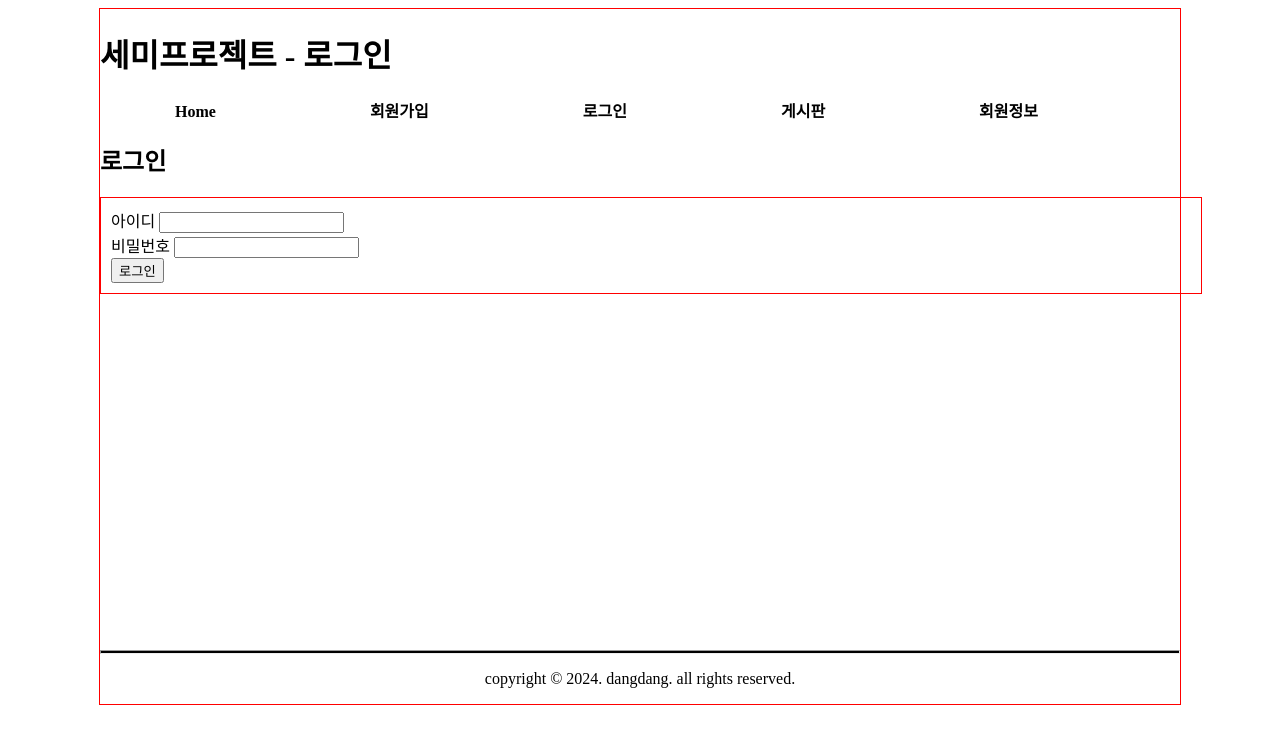
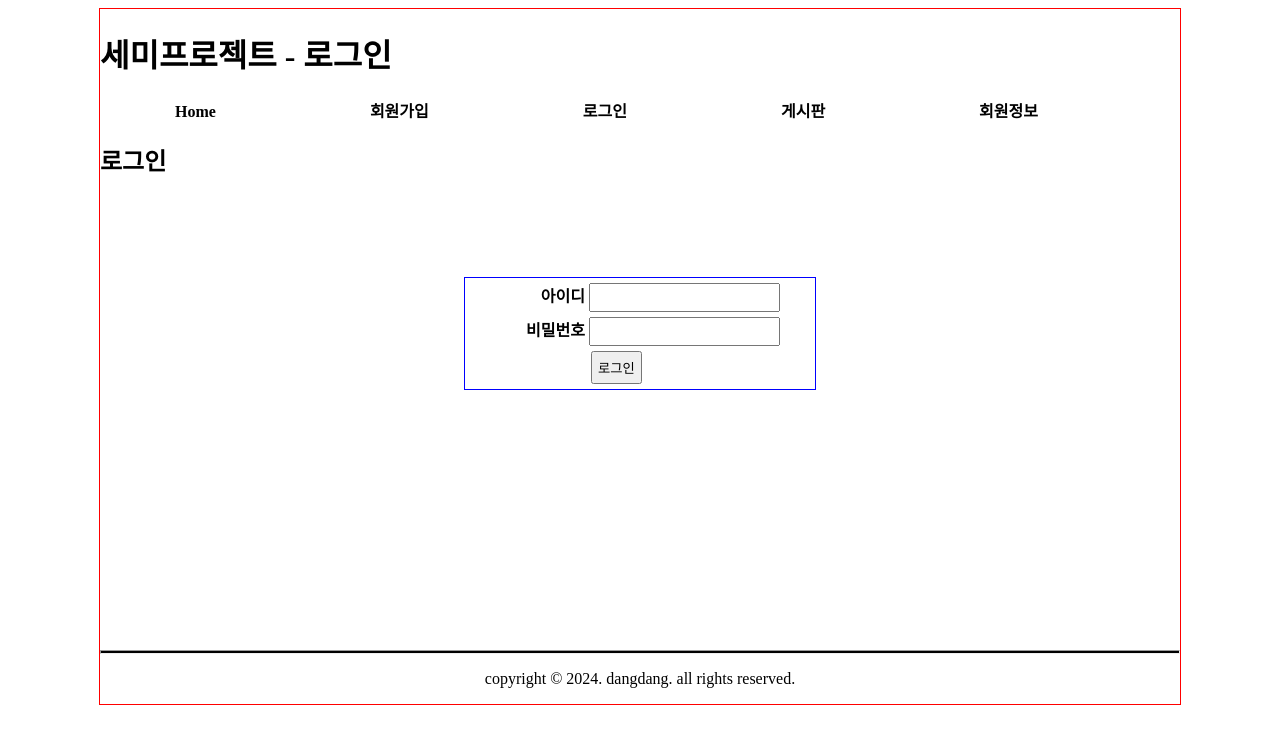
Before and after one commit to gongbu22/semiprojectv1, a FastAPI app: page /member/login in a window 1280 px wide. Shown: the top 744 px of the page. Run offline with FastAPI, Linux system fonts and the light colour scheme.

Commit message:
회원가입/로그인 폼 스타일링

```diff
--- a/views/templates/member/login.html
+++ b/views/templates/member/login.html
@@ -5,8 +5,13 @@
     <title>세미프로젝트</title>
     <link rel="stylesheet" href="/static/css/project.css" >
     <style>
-        form { width: 100%; border: 1px solid red; padding: 10px }
-        footer { text-align: center }
+        form { border: 1px solid  blue; width: 350px;
+            margin: 100px auto; }
+        form label { display: inline-block; width: 120px;
+            text-align: right; font-weight: bold }
+        form div { margin: 5px 0 }
+        form input { padding: 5px }
+        button { margin-left: 6px; padding: 5px }
     </style>
 </head>
 <body>
@@ -28,7 +33,7 @@
                     <input type="text" name="userid" id="userid" required></div>
                 <div><label for="passwd">비밀번호</label>
                     <input type="password" name="passwd" id="passwd" required></div>
-                <div><button type="submit" id="loginbtn">로그인</button></div>
+                <div><label></label><button type="submit" id="loginbtn">로그인</button></div>
             </form>
         </main>
         <footer>
```
Also changed, not shown: views/templates/member/join.html (+11 -1 lines).
